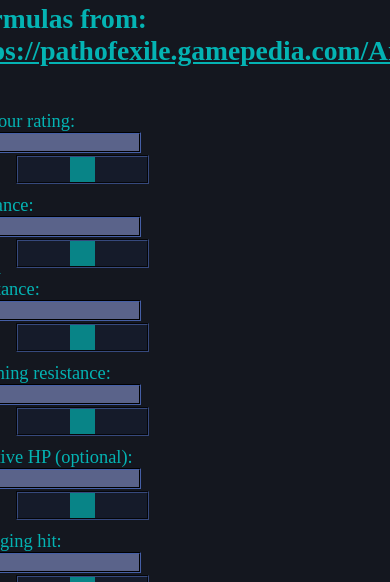
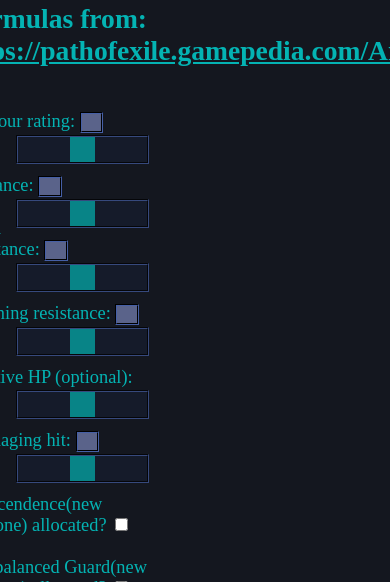
Before and after one commit to A-Amen/PoeArmourCalc, a plain HTML site: page index.html in a window 390 px wide. Shown: the part 262-844 px from the top of the page. Drawn offline with Linux system fonts and the light colour scheme.

Commit message:
mobile testing

```diff
--- a/index.html
+++ b/index.html
@@ -7,9 +7,8 @@
         <h1>Armor calculations for Path Of Exile</h1>
         <h2>Formulas from: <a href="https://pathofexile.gamepedia.com/Armour/math">https://pathofexile.gamepedia.com/Armour/math</a></h2><br>
         <div class = "center">
-
                 <label for = "armour">&nbsp; Armour rating:</label>
-                <input type = "number" id = "armour" name = "armour">
+                <input type = "number" id = "armour" name = "armour" size = "4">
                 <div class = "slidecontainer" style="float:right;">
                     <input type = "range" min = "0" max ="150000" class = "slider" id = "armour_slider">
                 </div><br><br>
--- a/styles.css
+++ b/styles.css
@@ -1,13 +1,6 @@
-/* .center{
-    /* position: absolute;
-    height: 50%;
-    width: 50%;
-    margin: -100px 0 0 -200px;
-    top: 30%;
-    left: 40%;
-    color: #04b3b3;
-    font-size: 115%;
-} */
+input[type="number"]{
+    width: 12%;
+}
 .darkmode{
     background-color: #14171f;
     position: absolute;
```
